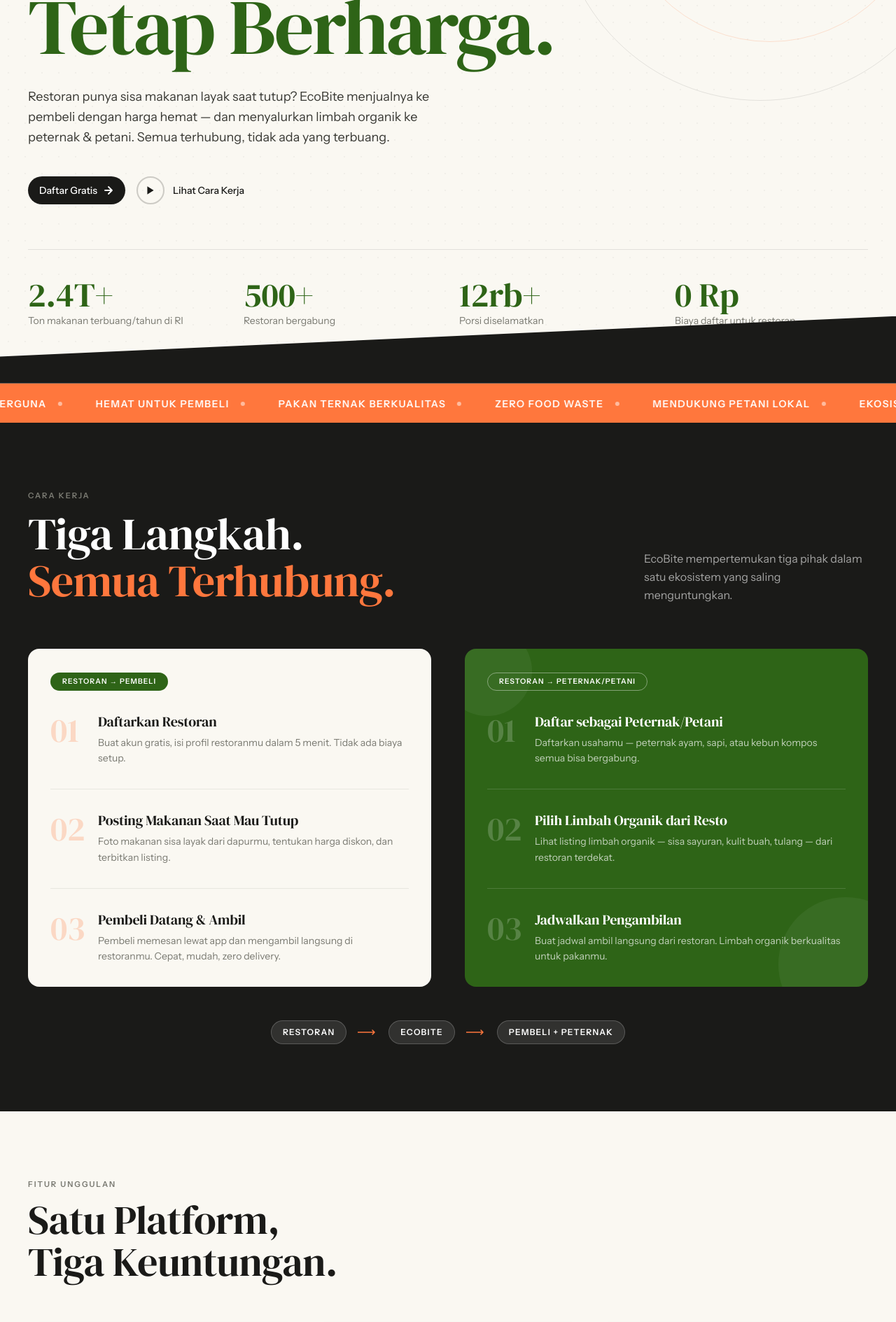
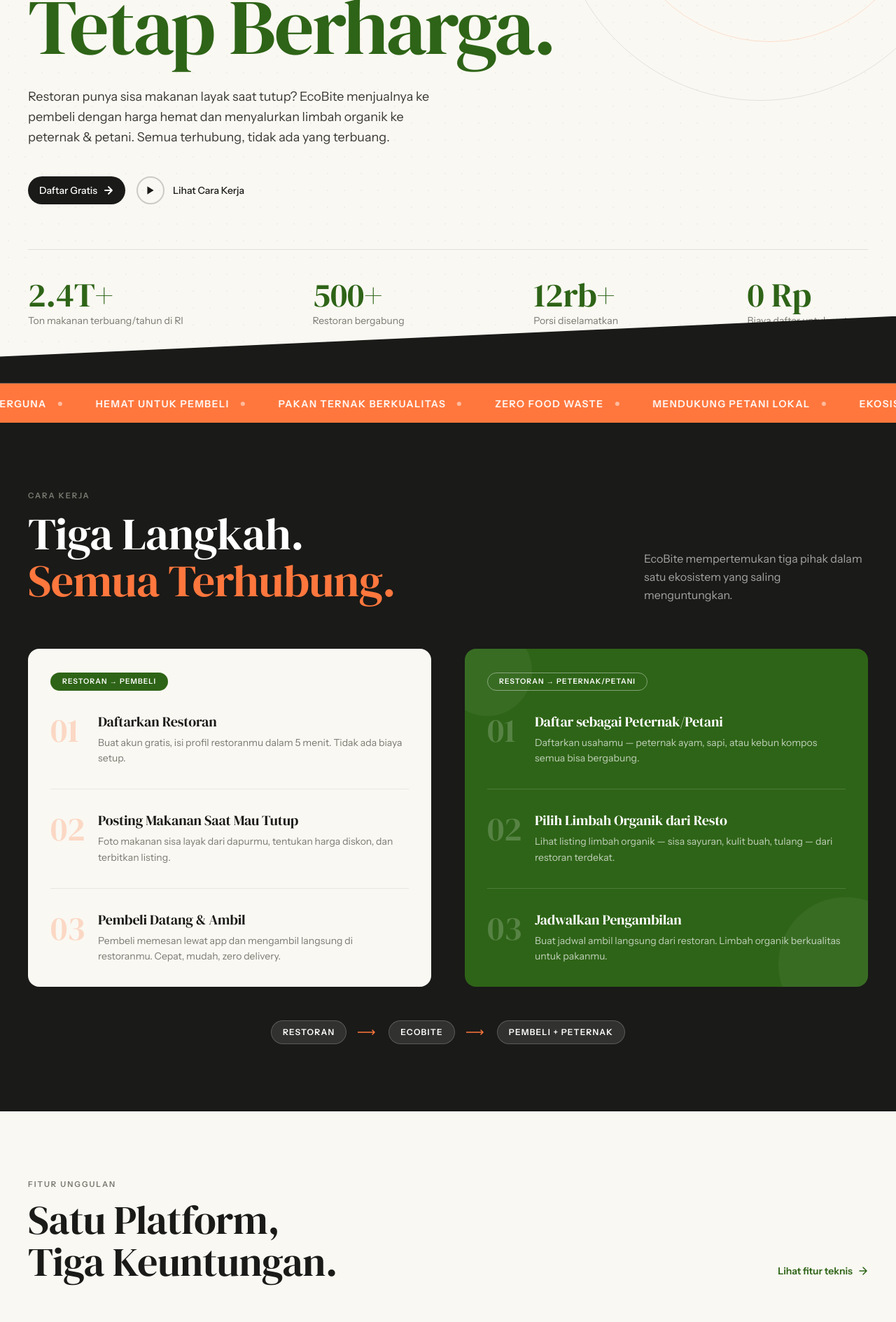
Before and after one commit to Third-Connectors/EcoBite-Landing-Page, a Next.js app: page / in a window 1280 px wide. Shown: the part 340-2229 px from the top of the page at 70% size. Built offline with nearby package versions, Linux system fonts and the light colour scheme.

Commit message:
feat: add Hero, Testimonials, and Features components to the landing page.

```diff
--- a/components/Features.tsx
+++ b/components/Features.tsx
@@ -44,7 +44,8 @@
     return (
         <section className="bg-[var(--cream)] py-16 md:py-24">
             <div className="max-w-7xl mx-auto px-5 md:px-10">
-                <div className="max-w-2xl mb-10 md:mb-14">
+                <div className="flex flex-row items-end justify-between gap-4 mb-10 md:mb-14">
+                    <div className="max-w-2xl">
                         <p className="section-label">Fitur Unggulan</p>
                         <h2
                             style={{ fontFamily: "var(--font-display)" }}
@@ -54,6 +55,13 @@
                             <br />
                             Tiga Keuntungan.
                         </h2>
+                    </div>
+                    <button className="hidden sm:flex items-center gap-2 text-sm font-semibold text-[var(--green)] hover:text-[var(--orange)] transition-colors duration-200 h-auto self-end mb-2">
+                        Lihat fitur teknis
+                        <svg width="14" height="14" viewBox="0 0 14 14" fill="none">
+                            <path d="M2 7h10M7 2l5 5-5 5" stroke="currentColor" strokeWidth="1.5" strokeLinecap="round" strokeLinejoin="round" />
+                        </svg>
+                    </button>
                 </div>
 
                 {/* 1 col → 2 col → 3 col */}
--- a/components/Hero.tsx
+++ b/components/Hero.tsx
@@ -66,7 +66,7 @@
                         className="text-base md:text-lg text-[var(--ink-soft)] leading-relaxed"
                     >
                         Restoran punya sisa makanan layak saat tutup? EcoBite menjualnya ke pembeli
-                        dengan harga hemat — dan menyalurkan limbah organik ke peternak &amp; petani.
+                        dengan harga hemat dan menyalurkan limbah organik ke peternak &amp; petani.
                         Semua terhubung, tidak ada yang terbuang.
                     </p>
                 </div>
@@ -104,7 +104,7 @@
                 </div>
 
                 {/* Stats row */}
-                <div className="mt-12 md:mt-16 pt-8 md:pt-10 border-t border-[var(--ink)]/10 grid grid-cols-2 md:grid-cols-4 gap-6 md:gap-8 animate-fade-up delay-500">
+                <div className="mt-12 md:mt-16 pt-8 md:pt-10 border-t border-[var(--ink)]/10 flex flex-wrap justify-between gap-6 md:gap-8 animate-fade-up delay-500">
                     {[
                         { value: "2.4T+", label: "Ton makanan terbuang/tahun di RI" },
                         { value: "500+", label: "Restoran bergabung" },
--- a/components/Testimonials.tsx
+++ b/components/Testimonials.tsx
@@ -24,7 +24,7 @@
         <section className="bg-[var(--cream-dark)] py-16 md:py-24">
             <div className="max-w-7xl mx-auto px-5 md:px-10">
                 {/* Header */}
-                <div className="flex flex-col sm:flex-row sm:items-end sm:justify-between gap-4 mb-10 md:mb-14">
+                <div className="flex flex-row items-end justify-between gap-4 mb-10 md:mb-14">
                     <div>
                         <p className="section-label">Cerita Nyata</p>
                         <h2
```
Lines whose indentation alone changed are shown as unchanged.
